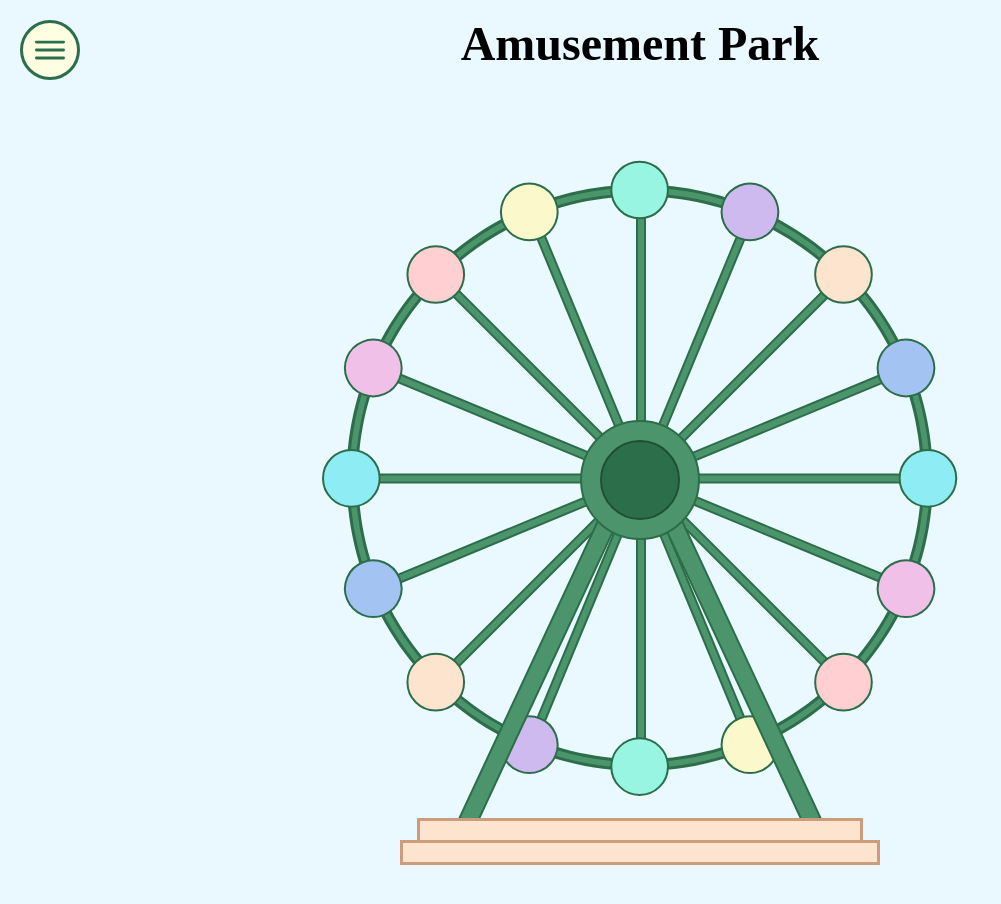
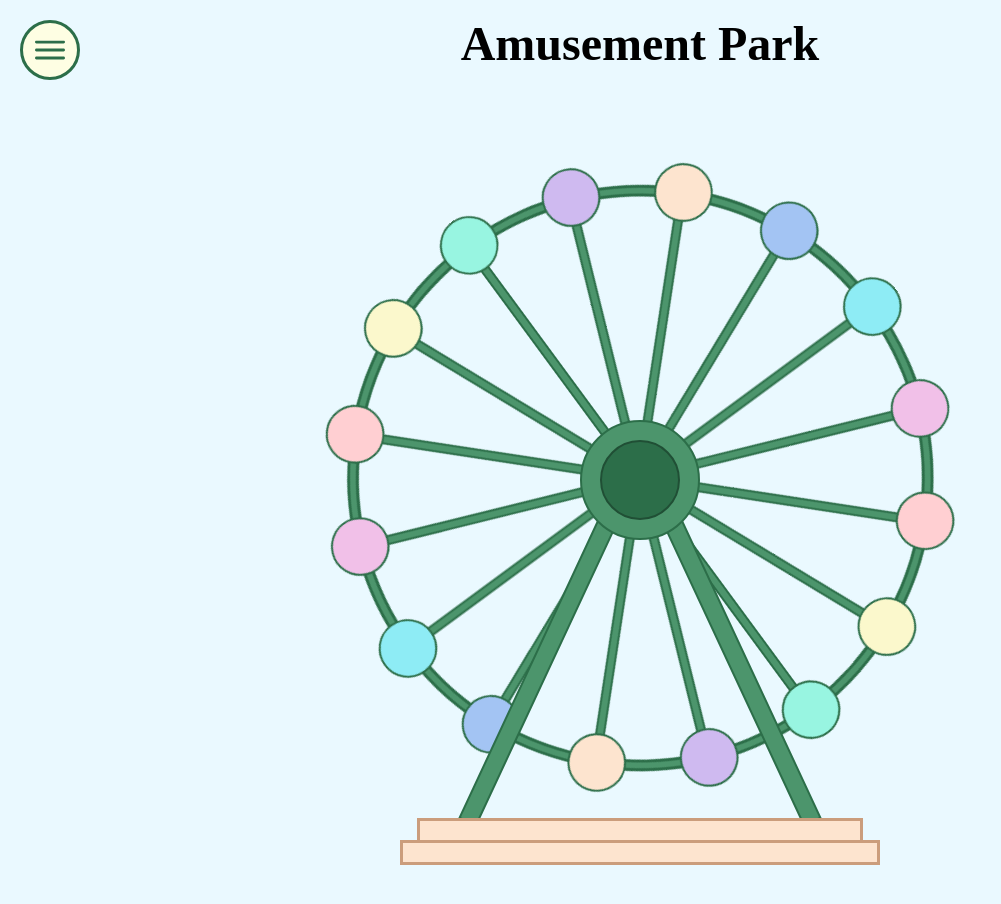
Before and after one commit to Mercenaress/amusement-park, a React (Vite) app: page / in a window 1280 px wide. Shown: the top 904 px of the page, without its empty margins (0-1001 px from the left). Before the commit the page ends 865 px from the top, so only its background shows below. Built offline with nearby package versions, Linux system fonts and the light colour scheme; a web font is replaced by a local one.

Commit message:
Added spinning animation to ferriswheel

```diff
--- a/package.json
+++ b/package.json
@@ -10,6 +10,7 @@
     "preview": "vite preview"
   },
   "dependencies": {
+    "framer-motion": "^10.16.4",
     "node-sass": "^9.0.0",
     "react": "^18.2.0",
     "react-dom": "^18.2.0",
--- a/src/components/FerrisWheel.jsx
+++ b/src/components/FerrisWheel.jsx
@@ -1,9 +1,10 @@
+import { forwardRef } from "react";
 import style from "./FerrisWheel.module.scss";
 
-function FerrisWheel() {
+const FerrisWheel = forwardRef((props, ref) => {
     return (
         <>
-            <svg className={style.ferrisWheel} width="636" height="636" viewBox="0 0 636 636" fill="none" xmlns="http://www.w3.org/2000/svg">
+            <svg ref={ref} className={style.ferrisWheel} width="636" height="636" viewBox="0 0 636 636" fill="none" xmlns="http://www.w3.org/2000/svg">
             <rect x="315" y="37" width="8" height="563" fill="#4C956C" stroke="#2C6E49" stroke-width="2"/>
             <rect x="430.421" y="577.041" width="8" height="563" transform="rotate(157.5 430.421 577.041)" fill="#4C956C" stroke="#2C6E49" stroke-width="2"/>
             <rect x="214.97" y="580.103" width="8" height="563" transform="rotate(-157.5 214.97 580.103)" fill="#4C956C" stroke="#2C6E49" stroke-width="2"/>
@@ -34,7 +35,7 @@ function FerrisWheel() {
             <circle cx="583.988" cy="428.65" r="28.3194" transform="rotate(-157.5 583.988 428.65)" fill="#F1C0E8" stroke="#2C6E49" stroke-width="2"/>
             </svg>
         </>
-     );
-}
+     )
+});
 
 export default FerrisWheel;
--- a/src/pages/LandingPage.jsx
+++ b/src/pages/LandingPage.jsx
@@ -2,8 +2,10 @@ import FerrisWheel from "../components/FerrisWheel";
 import FerrisBase from "../assets/ferris-base.svg";
 import style from "./LandingPage.module.scss";
 import DropMenu from "../components/DropMenu";
+import { motion } from "framer-motion";
 
 function LandingPage() {
+    const MotionFerrisWheel = motion(FerrisWheel);
     return (
         <>
         <DropMenu/>
@@ -11,7 +13,9 @@ function LandingPage() {
             <h1 className={style.pageTitle}>Amusement Park</h1>
         </section>
         <section className={style.ferrisWheelWrap}>
-            <FerrisWheel/>
+            <MotionFerrisWheel
+            animate={{rotate: 360, transition: { ease: "linear", duration: 20, repeat: Infinity}}}
+            />
             <img className={style.ferrisBase} src={FerrisBase} alt="" />
         </section>
         </>
```
Also changed, not shown: 1 other file (tests, documents, lock files or other folders).
